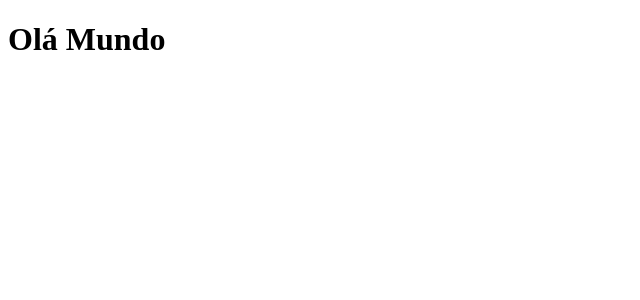
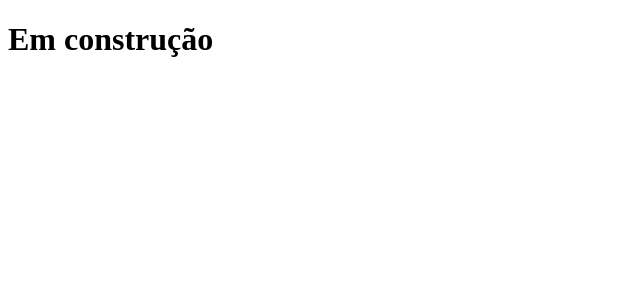
Before and after one commit to NattisChaos/clone-tabnews, a Next.js app: page / in a window 1280 px wide. Shown: the top 300 px of the page, without its empty margins (0-640 px from the left). Built offline with nearby package versions, Linux system fonts and the light colour scheme.

Commit message:
Modifica landing page index.js

```diff
--- a/pages/index.js
+++ b/pages/index.js
@@ -1,5 +1,5 @@
 function Home() {
-  return <h1>Olá Mundo</h1>;
+  return <h1>Em construção</h1>;
 }
 
 export default Home;
```
